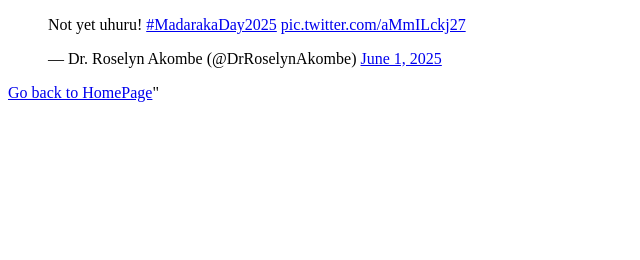
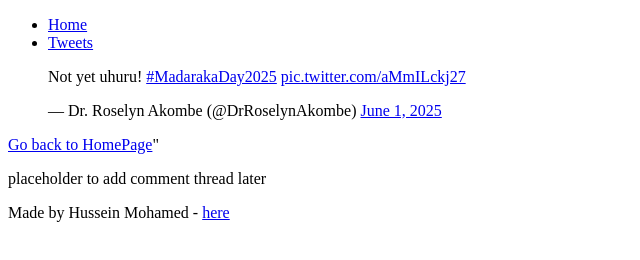
Before and after one commit to HussAlbaiti/My_First_Portfolio, a plain HTML site: page html_basic/tweets.html in a window 1280 px wide. Shown: the whole page, without its empty margins (0-640 px from the left). Drawn offline with Linux system fonts and the light colour scheme.

Commit message:
Make Changes

```diff
--- a/html_basic/tweets.html
+++ b/html_basic/tweets.html
@@ -3,10 +3,31 @@
 <head>
     <meta charset="UTF-8">
     <meta name="viewport" content="width=device-width, initial-scale=1.0">
-    <title>Document</title>
+    <title>Tweets page</title>
 </head>
 <body>
-    <blockquote class="twitter-tweet"><p lang="tr" dir="ltr">Not yet uhuru! <a href="https://twitter.com/hashtag/MadarakaDay2025?src=hash&amp;ref_src=twsrc%5Etfw">#MadarakaDay2025</a> <a href="https://t.co/aMmILckj27">pic.twitter.com/aMmILckj27</a></p>&mdash; Dr. Roselyn Akombe (@DrRoselynAkombe) <a href="https://twitter.com/DrRoselynAkombe/status/1929072610857406547?ref_src=twsrc%5Etfw">June 1, 2025</a></blockquote> <script async src="https://platform.twitter.com/widgets.js" charset="utf-8"></script>
-    <a href="index.html">Go back to HomePage</a>"
+    <header>
+        <ul>
+            <li><a href="index.html">Home</a></li>
+            <li><a href="tweets.html">Tweets</a></li>
+        </ul>
+    </header>
+
+    <main>
+       <article>
+        <blockquote class="twitter-tweet"><p lang="tr" dir="ltr">Not yet uhuru! <a href="https://twitter.com/hashtag/MadarakaDay2025?src=hash&amp;ref_src=twsrc%5Etfw">#MadarakaDay2025</a> <a href="https://t.co/aMmILckj27">pic.twitter.com/aMmILckj27</a></p>&mdash; Dr. Roselyn Akombe (@DrRoselynAkombe) <a href="https://twitter.com/DrRoselynAkombe/status/1929072610857406547?ref_src=twsrc%5Etfw">June 1, 2025</a></blockquote> <script async src="https://platform.twitter.com/widgets.js" charset="utf-8"></script>
+        <a href="index.html">Go back to HomePage</a>"
+       </article>
+
+       <aside>
+        <p>placeholder to add comment thread later</p>
+       </aside>
+    </main>
+
+    <footer>
+        <p>Made by Hussein Mohamed - <a href="https://www.google.com" target="_blank">here</a></p>
+    </footer>
+
+
 </body>
 </html>
```
Also changed, not shown: html_basic/index.html (+1 -1 lines).
